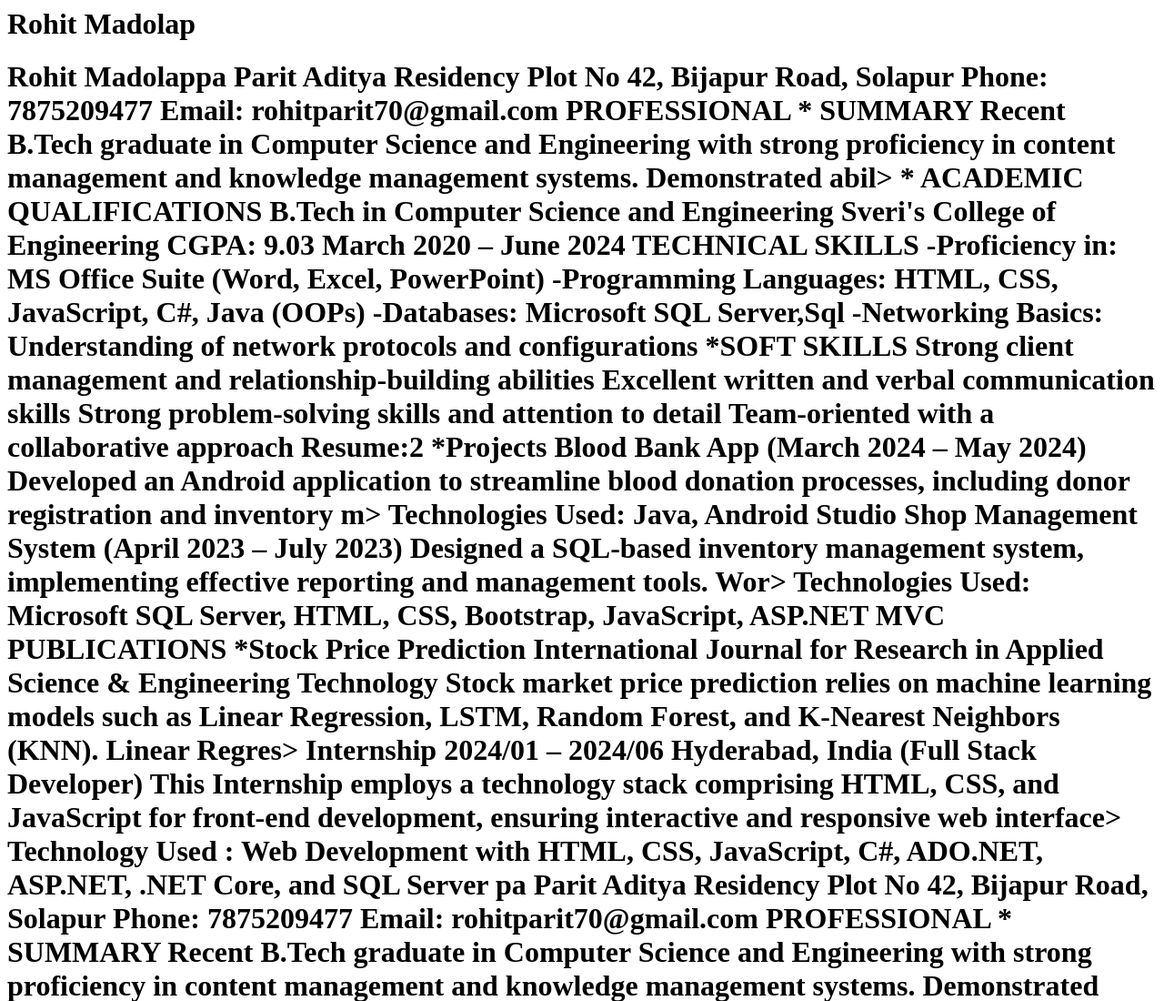
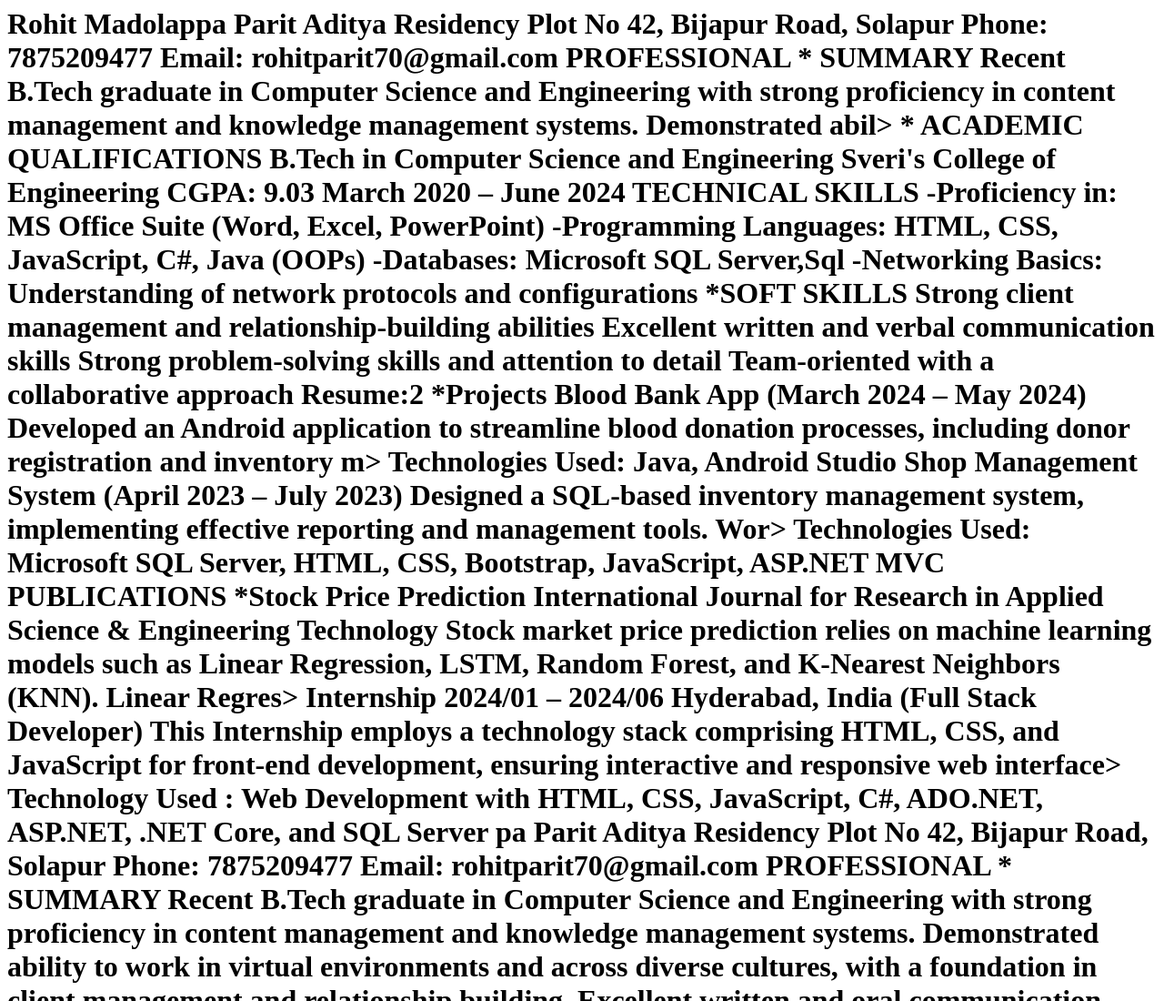
Before and after one commit to rohitparit7875/exam-3044, a plain HTML site: page index.html in a window 1280 px wide. Shown: the top 1100 px of the page at 91% size. Drawn offline with Linux system fonts and the light colour scheme.

Commit message:
Updated code

```diff
--- a/index.html
+++ b/index.html
@@ -1,7 +1,4 @@
 <html>
-<head>
-<h1>
-Rohit Madolap<html>
 <head>
 <h1>
 Rohit Madolappa Parit Aditya Residency Plot No 42, Bijapur Road, Solapur Phone: 7875209477 Email: rohitparit70@gmail.com
```
